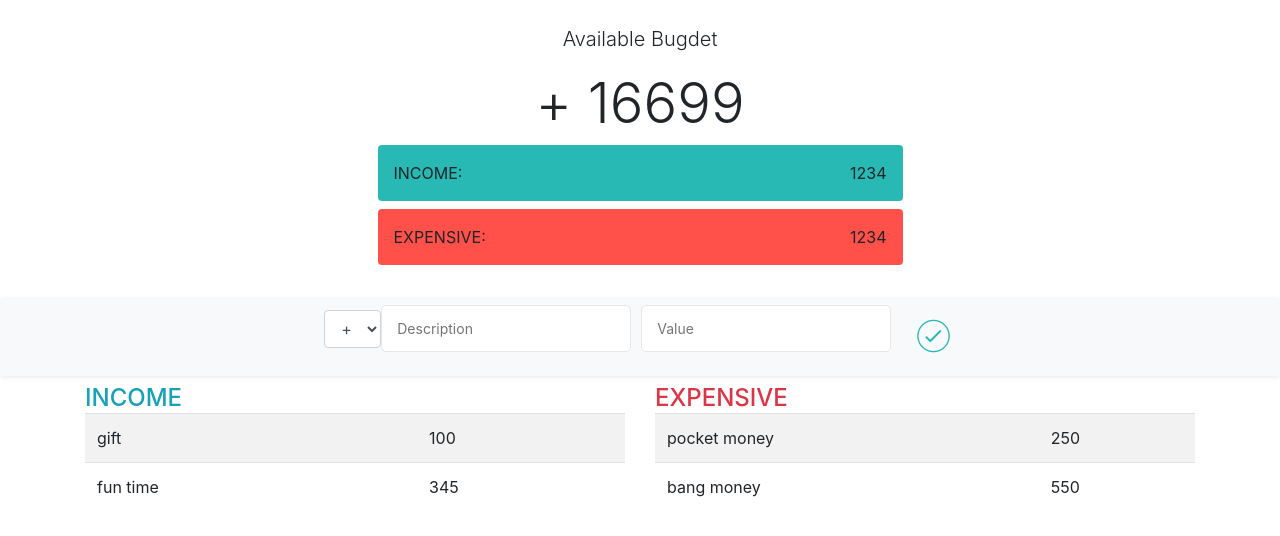
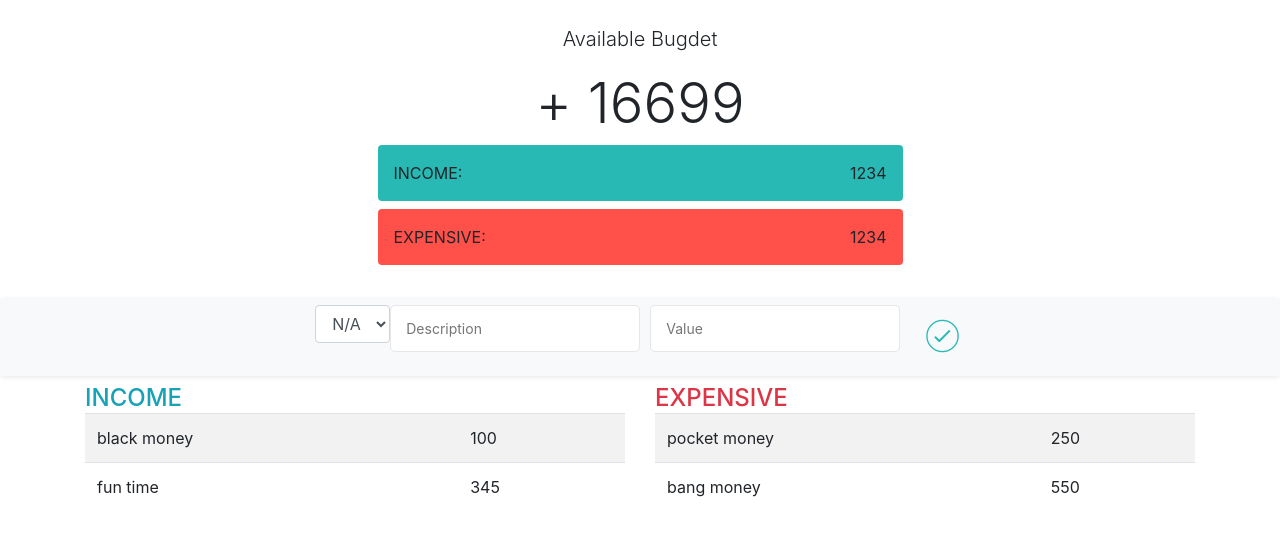
Before and after one commit to FarukhSaifi/Budgety, a React (Create React App) app: page / in a window 1280 px wide. Shown: the top 536 px of the page. Built offline with nearby package versions, Linux system fonts and the light colour scheme.

Commit message:
Bugdet Module Working

```diff
--- a/package.json
+++ b/package.json
@@ -6,7 +6,8 @@
   "dependencies": {
     "react": "^16.11.0",
     "react-dom": "^16.11.0",
-    "react-scripts": "3.2.0"
+    "react-scripts": "3.2.0",
+    "uuid": "^3.3.3"
   },
   "scripts": {
     "predeploy": "npm run build",
--- a/src/Components/Budget.js
+++ b/src/Components/Budget.js
@@ -2,16 +2,17 @@ import React, { Component } from "react";
 
 class Budget extends Component {
   render() {
+    const { records } = this.props;
     return (
       <div className="container">
         <div className="row">
           <div className="col-6">
             <h4 className="text-uppercase mb-0 text-info">Income</h4>
-            {console.log(this.props.records.map(one => one.id))}
+            {/* {console.log(this.state.records.map(one => one.id))} */}
             <table className="table table-striped">
               <tbody>
-                {this.props.records.map(one =>
-                  one.type === "inc" ? (
+                {records.map(one =>
+                  one.mType === "inc" ? (
                     <tr key={one.id}>
                       <td>{one.note}</td>
                       <td>{one.dollar}</td>
@@ -25,8 +26,8 @@ class Budget extends Component {
             <h4 className="text-uppercase mb-0 text-danger">Expensive</h4>
             <table className="table table-striped">
               <tbody>
-                {this.props.records.map(exp =>
-                  exp.type === "exp" ? (
+                {records.map(exp =>
+                  exp.mType === "exp" ? (
                     <tr key={exp.id}>
                       <td>{exp.note}</td>
                       <td>{exp.dollar}</td>
--- a/src/Components/InputData.js
+++ b/src/Components/InputData.js
@@ -6,38 +6,68 @@ class InputData extends Component {
     records: [
       {
         id: 1,
-        dollar: 100,
-        type: "inc",
-        note: "gift"
+        dollar: "100",
+        mType: "inc",
+        note: "black money"
       },
       {
         id: 2,
         dollar: 345,
-        type: "inc",
+        mType: "inc",
         note: "fun time"
       },
       {
         id: 3,
         dollar: 250,
-        type: "exp",
+        mType: "exp",
         note: "pocket money"
       },
       {
         id: 4,
         dollar: 550,
-        type: "exp",
+        mType: "exp",
         note: "bang money"
       }
-    ]
+    ],
+
+    dollar: "",
+    mType: "",
+    note: ""
+  };
+
+  onChange = e => this.setState({ [e.target.name]: e.target.value });
+
+  onSubmit = e => {
+    e.preventDefault();
+    const records = {
+      dollar: this.state.dollar,
+      mType: this.state.mType,
+      note: this.state.note
+    };
+    // console.log(test);
+
+    this.setState({
+      records: [...this.state.records, records]
+    });
+    // console.log(records);
+    console.log(this.state);
   };
 
   render() {
+    // const { id, dollar, mType, note } = this.state;
     const { records } = this.state;
     return (
       <div>
-        <div className="d-flex justify-content-center align-items-center p-2 my-2  text-dark-50 bg-light rounded shadow-sm">
+        <div className="d-flex justify-content-center align-items-center p-2 my-2 text-dark-50 bg-light rounded shadow-sm">
+          <form onSubmit={this.onSubmit} key={records.id} className="d-flex">
             <div className="form-group">
-            <select className="form-control" name="Type">
+              <select
+                value={records.mType}
+                className="form-control"
+                name="mType"
+                onChange={this.onChange}
+              >
+                <option value="N/A">N/A</option>
                 <option value={"inc"}>+</option>
                 <option value={"exp"}>-</option>
               </select>
@@ -46,20 +76,29 @@ class InputData extends Component {
               <input
                 className="add__description"
                 type="text"
-              name="value"
+                name="note"
                 placeholder="Description"
-              value={this.note}
+                value={records.note}
+                onChange={this.onChange}
               />
             </div>
             <div className="form-group">
-            <input type="number" className="add__value" placeholder="Value" />
+              <input
+                type="number"
+                name="dollar"
+                value={this.state.records.dollar}
+                className="add__value"
+                placeholder="Value"
+                onChange={this.onChange}
+              />
             </div>
 
             <button className="add__btn">
               <i className="ion-ios-checkmark-outline"></i>
             </button>
+          </form>
         </div>
-        {console.log(records)}
+        {/* {console.log(records)} */}
         <Budget records={records} />
       </div>
     );
```
Lines whose indentation alone changed are shown as unchanged.
